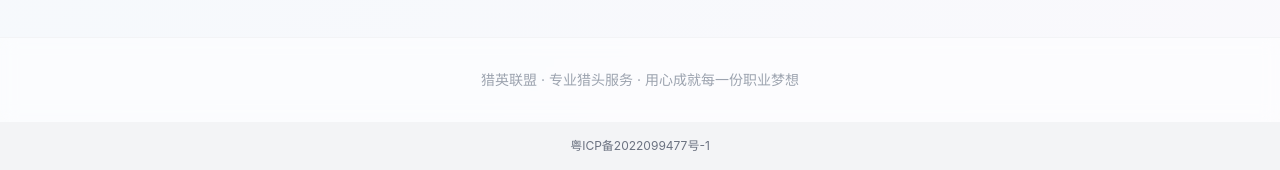
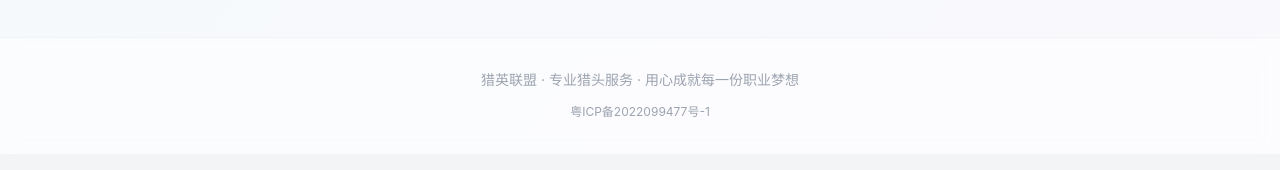
Before and after one commit to lieying5198/ai-headhunter, a Next.js app: page /jobs in a window 1280 px wide. Shown: the part 1756-1926 px from the top of the page. Built offline with nearby package versions, Linux system fonts and the light colour scheme; no server answers; the database is empty.

Commit message:
fix: 在职位列表页添加ICP备案号

```diff
--- a/src/components/job/JobListPage.tsx
+++ b/src/components/job/JobListPage.tsx
@@ -287,8 +287,16 @@
 
       {/* 页脚 */}
       <footer className="bg-white/50 backdrop-blur border-t border-gray-100 mt-16 py-8">
-        <div className="max-w-6xl mx-auto px-4 text-center text-sm text-gray-400">
-          <p>猎英联盟 · 专业猎头服务 · 用心成就每一份职业梦想</p>
+        <div className="max-w-6xl mx-auto px-4 text-center">
+          <p className="text-sm text-gray-400 mb-2">猎英联盟 · 专业猎头服务 · 用心成就每一份职业梦想</p>
+          <a
+            href="https://beian.miit.gov.cn/"
+            target="_blank"
+            rel="noopener noreferrer"
+            className="text-xs text-gray-400 hover:text-gray-600 transition-colors"
+          >
+            粤ICP备2022099477号-1
+          </a>
         </div>
       </footer>
     </div>
```
Also changed, not shown: 2 other files (tests, documents, lock files or other folders).
